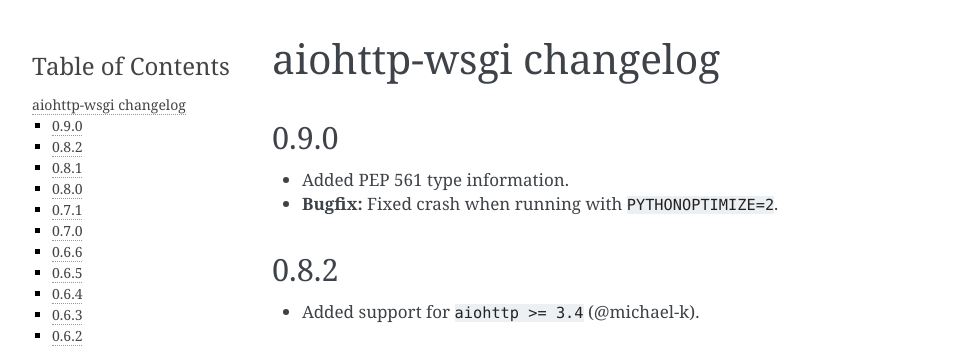
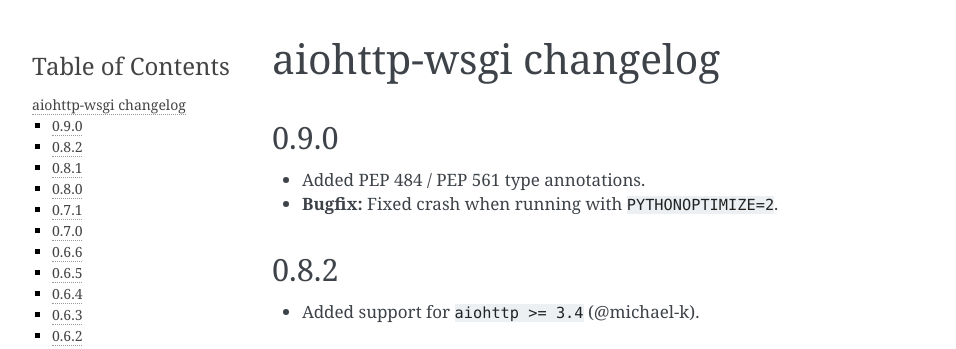
Before and after one commit to etianen/aiohttp-wsgi, a Sphinx documentation site: the page built from docs/changelog.rst, in a window 1280 px wide and 900 px high. Shown: the top 349 px of the window, without its empty margins (148-1104 px from the left). Built offline with Sphinx 7.4.7, drawn with Linux system fonts in a browser that asks for light colours.

Commit message:
Tweaking changelog

```diff
--- a/docs/changelog.rst
+++ b/docs/changelog.rst
@@ -7,7 +7,7 @@
 0.9.0
 -----
 
-- Added PEP 561 type information.
+- Added PEP 484 / PEP 561 type annotations.
 - **Bugfix:** Fixed crash when running with ``PYTHONOPTIMIZE=2``.
 
 
```
